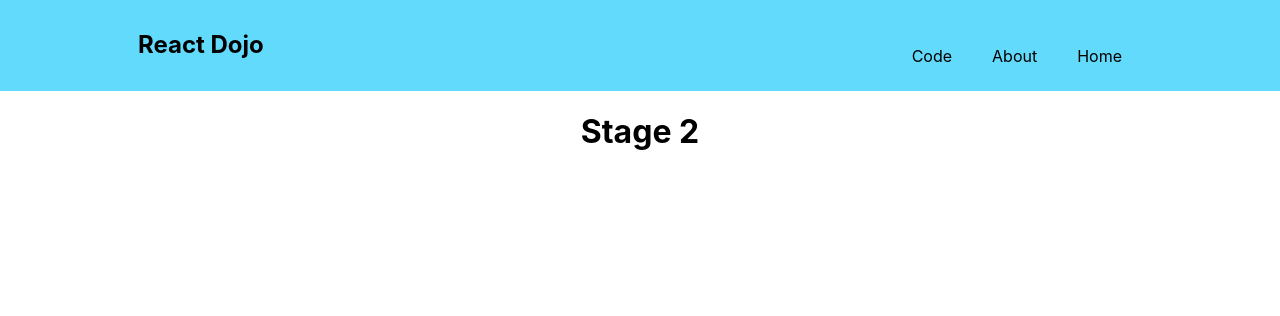
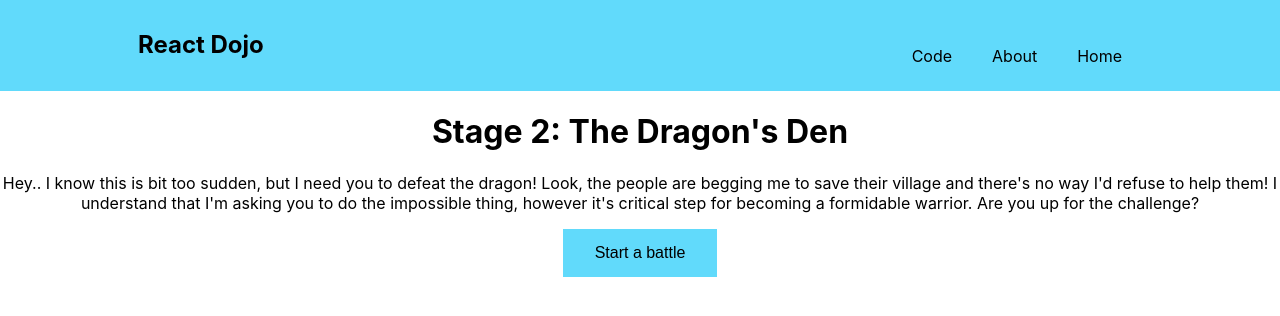
Before and after one commit to mohammedasker/ReactDojo, a React (Create React App) app: page /stage2 in a window 1280 px wide. Shown: the top 316 px of the page. Built offline with nearby package versions, Linux system fonts and the light colour scheme.

Commit message:
added contents and functionalities of stage 2 component

```diff
--- a/src/pages/Stage2/Stage2.jsx
+++ b/src/pages/Stage2/Stage2.jsx
@@ -1,9 +1,48 @@
-import React from "react";
+import React, { useState } from "react";
 import "./Stage2.css";
 
-const Stage2 = () => (
+const Stage2 = () => {
+	const [startBattle, setStartBattle] = useState(false);
+	const onStartBattle = () => setStartBattle(true);
+
+	return (
+		<div>
+			<h1>Stage 2: The Dragon's Den</h1>
+			<p>
+				Hey.. I know this is bit too sudden, but I need you to defeat the
+				dragon! Look, the people are begging me to save their village and
+				there's no way I'd refuse to help them! I understand that I'm asking you
+				to do the impossible thing, however it's critical step for becoming a
+				formidable warrior. Are you up for the challenge?
+			</p>
+
+			<button onClick={onStartBattle}>Start a battle</button>
+			{startBattle ? <Dragon /> : null}
+		</div>
+	);
+};
+
+const Dragon = () => {
+	const [countdown, setCountdown] = useState(10);
+	const onCountdown = () => setCountdown(countdown - 1);
+	return (
+		<div>
+			<p>Blue Eyes White Dragon</p>
+			<button onClick={onCountdown} disabled={countdown === 0}>
+				{countdown}
+			</button>
+			{countdown === 0 ? <Stage2Clear /> : null}
+		</div>
+	);
+};
+
+const Stage2Clear = () => (
 	<div>
-		<h1>Stage 2</h1>
+		<p>
+			You did it! You defeated the Black Eyes Yellow Dragon and saved the
+			village! A new stage has unlocked. Come on, let's go!
+		</p>
+		<button>Go to stage 3</button>
 	</div>
 );
 
```
